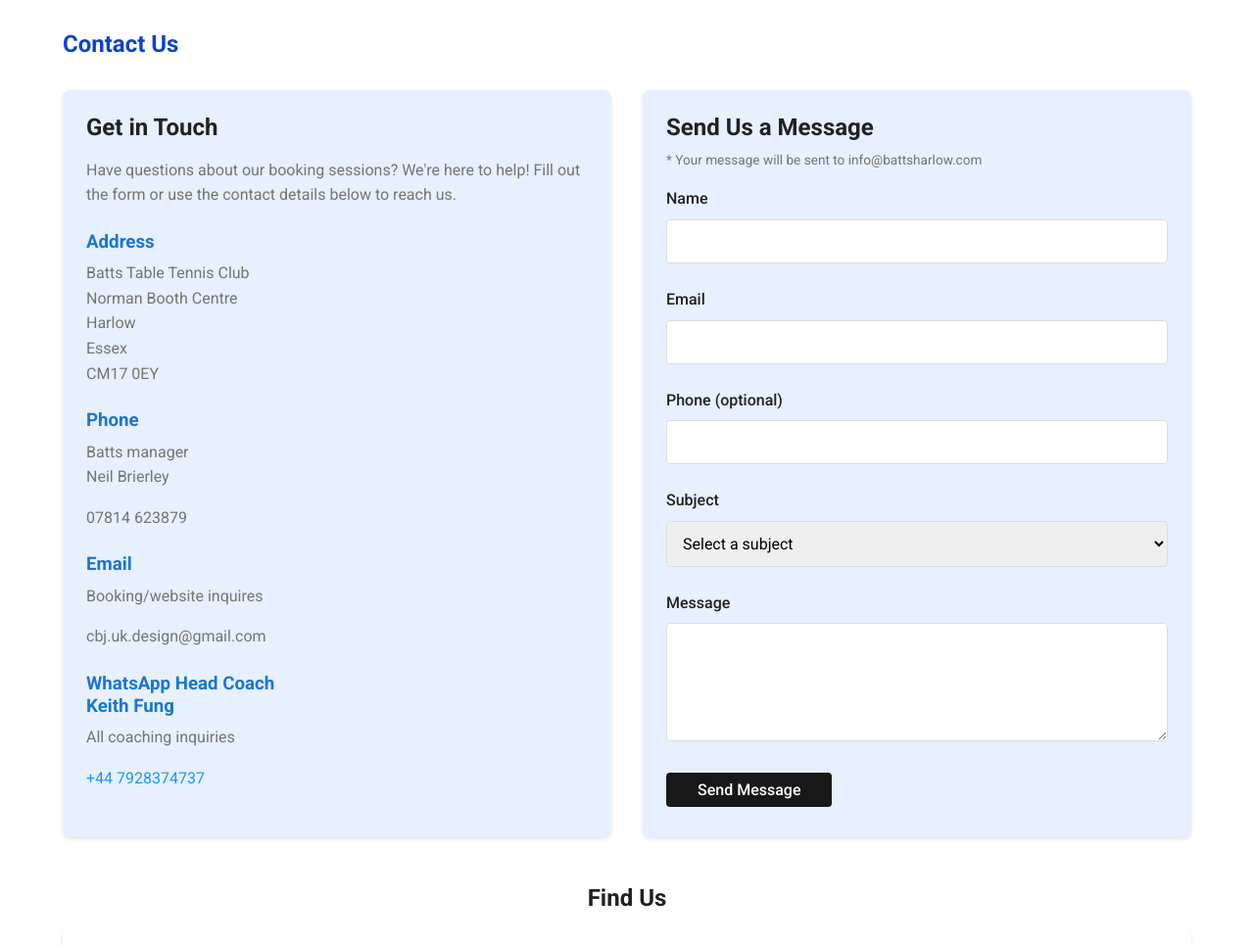
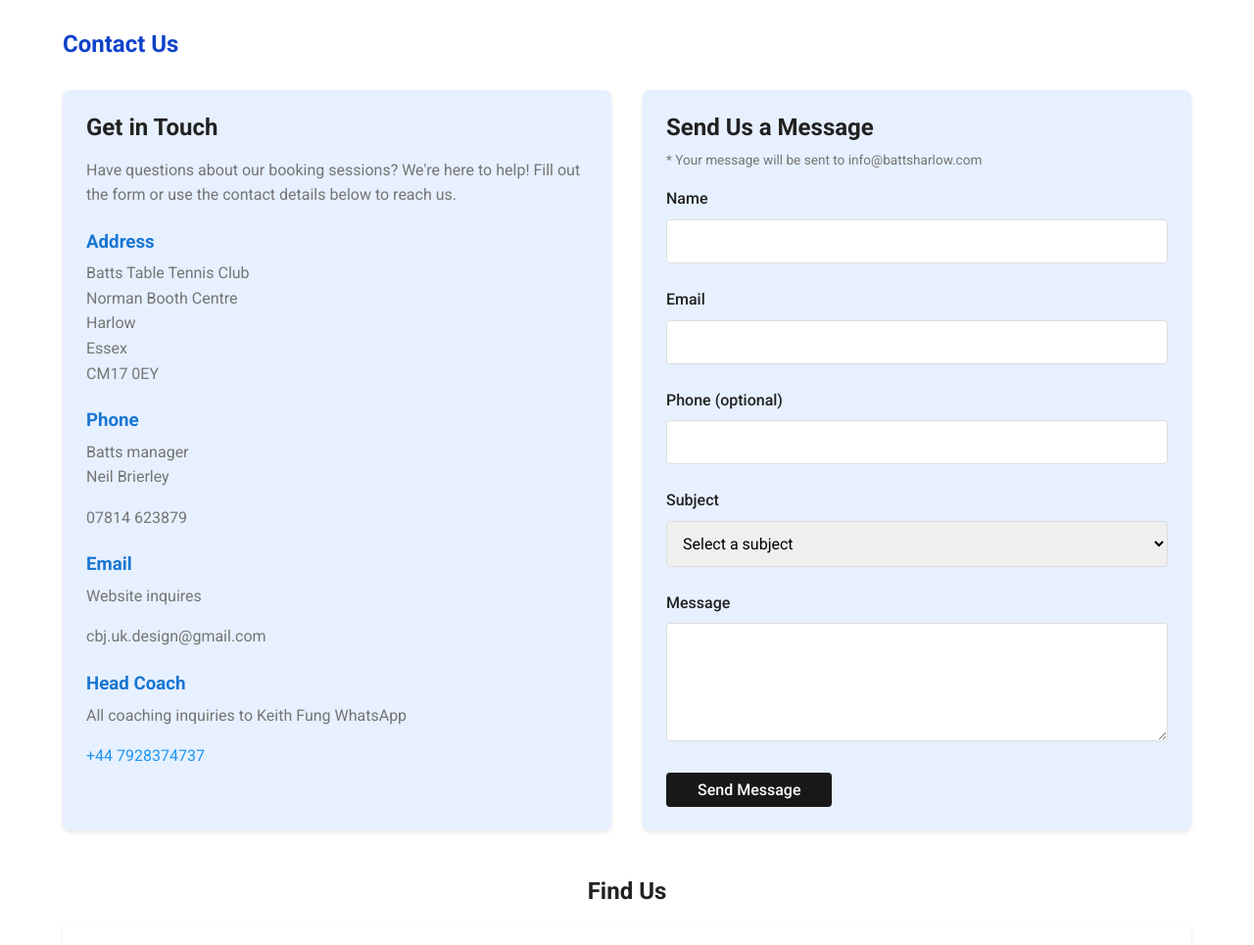
Before and after one commit to sonex-pro/batts-booking-buddy, a website: page contact.html in a window 1280 px wide. Shown: the part 99-1064 px from the top of the page at 98% size. Drawn offline with Linux system fonts and the light colour scheme; grey boxes are pictures that could not be loaded.

Commit message:
Update contact page: refine contact options and labels

```diff
--- a/contact.html
+++ b/contact.html
@@ -66,13 +66,13 @@
 
                             <div class="contact-item">
                                 <h3>Email</h3>
-                                <p>Booking/website inquires</p>
+                                <p>Website inquires</p>
                                 <p>cbj.uk.design@gmail.com</p>
                             </div>
 
                             <div class="contact-item">
-                                <h3>WhatsApp Head Coach<br>Keith Fung</h3>
-                                <p>All coaching inquiries</p>
+                                <h3>Head Coach</h3>
+                                <p>All coaching inquiries to Keith Fung WhatsApp</p>
                                 <p><a href="https://wa.me/+447928374737" target="_blank">+44 7928374737</a></p>
                             </div>
 
@@ -106,7 +106,6 @@
                                     <option value="">Select a subject</option>
                                     <option value="booking">Booking Inquiry</option>
                                     <option value="pricing">Pricing Information</option>
-                                    <option value="coaching">Coaching Questions</option>
                                     <option value="other">Other</option>
                                 </select>
                             </div>
```
